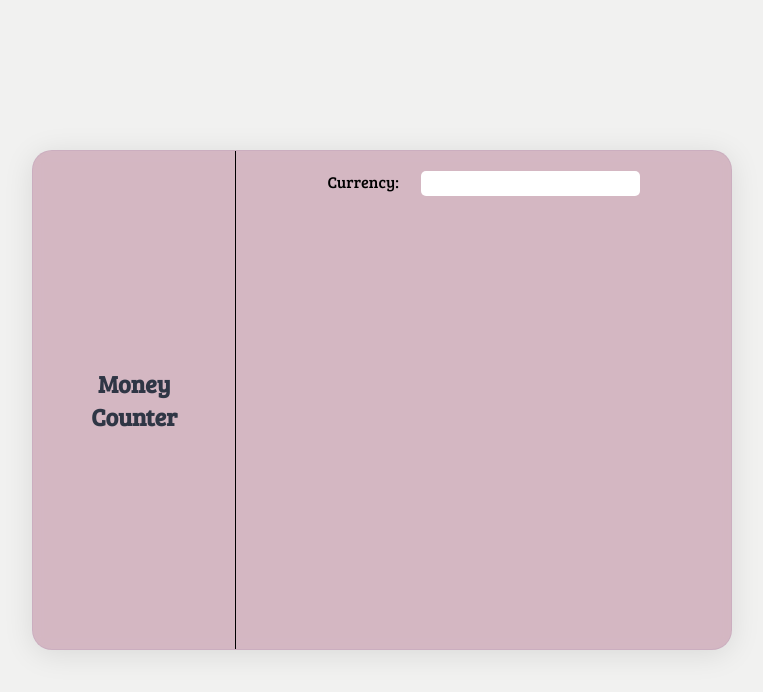
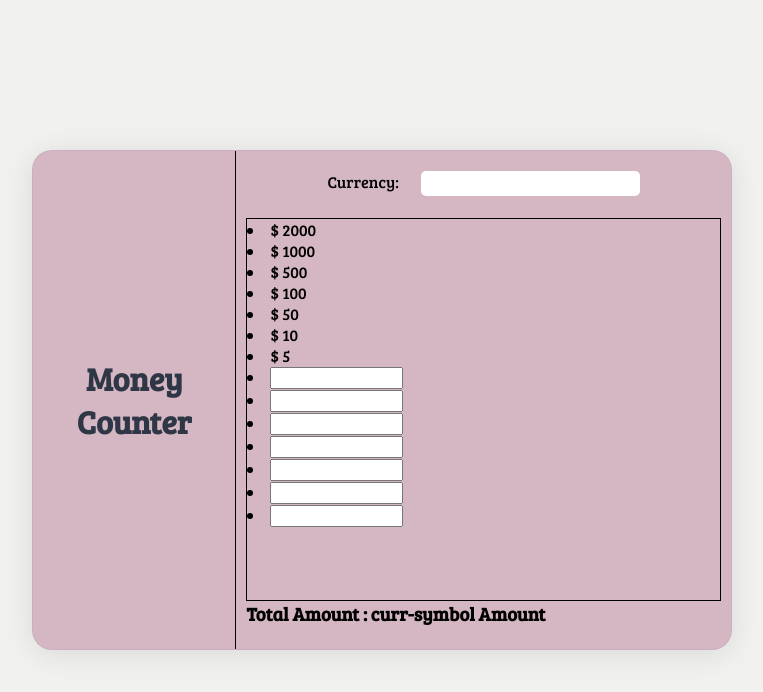
Before and after one commit to Kirti1402/money-counter-app, a plain HTML site: page index.html in a window 1280 px wide. Shown: the whole page, without its empty margins (258-1021 px from the left). Drawn offline with Linux system fonts and the light colour scheme.

Commit message:
added style and element for calculting note number

```diff
--- a/index.html
+++ b/index.html
@@ -10,10 +10,10 @@
     <div class="container">
       <div class="card-container">
         <div class="heading-container">
-          <h2 class="heading">
-            <span class="heading-one">Money</span>
-            <span class="heading-two">Counter</span>
-          </h2>
+          <h1 class="heading">
+            <span class="heading-text">Money</span>
+            <span class="heading-text">Counter</span>
+          </h1>
         </div>
         <div class="money-calculator-container">
           <div class="currency-option">
@@ -22,11 +22,68 @@
               <input id="input-currency" type="text" autocomplete="off" />
             </div>
             <div id="dynamic-dropdown">
-              <ul id="dynamic-dropdown-ul">
-
-              </ul>
+              <ul id="dynamic-dropdown-ul"></ul>
             </div>
           </div>
+          <div class="money-calculate">
+            <div class="curr-note">
+              <li class="curr-symbol-list">
+                <span class="curr-symbol">$</span>
+                <span>2000</span>
+              </li>
+              <li class="curr-symbol-list">
+                <span class="curr-symbol">$</span>
+                <span>1000</span>
+              </li>
+              <li class="curr-symbol-list">
+                <span class="curr-symbol">$</span>
+                <span>500</span>
+              </li>
+              <li class="curr-symbol-list">
+                <span class="curr-symbol">$</span>
+                <span>100</span>
+              </li>
+              <li class="curr-symbol-list">
+                <span class="curr-symbol">$</span>
+                <span>50</span>
+              </li>
+              <li class="curr-symbol-list">
+                <span class="curr-symbol">$</span>
+                <span>10</span>
+              </li>
+              <li class="curr-symbol-list">
+                <span class="curr-symbol">$</span>
+                <span>5</span>
+              </li>
+
+            </div>
+            <div class="noOfNotes">
+              <li class="note-count">
+                <input id="2000-cur" class="input-count" type="number"/>
+              </li>
+              <li class="note-count">
+                <input id="1000-cur" class="input-count" type="number"/>
+              </li>
+              <li class="note-count">
+                <input id="500-cur" class="input-count" type="number"/>
+              </li>
+              <li class="note-count">
+                <input id="100-cur" class="input-count" type="number"/>
+              </li>
+              <li class="note-count">
+                <input id="50-cur" class="input-count" type="number"/>
+              </li>
+              <li class="note-count">
+                <input id="10-cur" class="input-count" type="number"/>
+              </li>
+              <li class="note-count">
+                <input id="5-cur" class="input-count" type="number"/>
+              </li>
+            </div>
+
+        </div>
+        <div class="total-amount">
+          <h3> Total Amount :  <span class="curr-symbol"> curr-symbol</span><span class="amount"> Amount</span></h3>
         </div>
       </div>
     </div>
```
